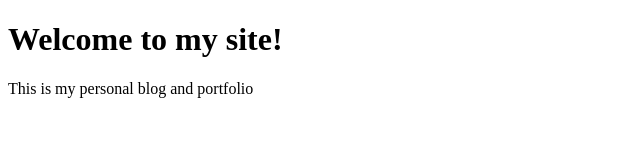
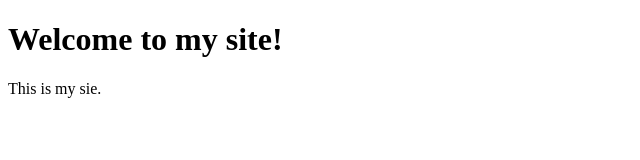
Before and after one commit to leopoldkuchta/leopoldkuchta.github.io, a plain HTML site: page index.html in a window 1280 px wide. Shown: the whole page, without its empty margins (0-640 px from the left). Drawn offline with Linux system fonts and the light colour scheme.

```diff
--- a/index.html
+++ b/index.html
@@ -5,6 +5,6 @@
   </head>
   <body>
     <h1>Welcome to my site!</h1>
-    <p>This is my personal blog and portfolio</p>
+    <p>This is my sie.</p>
   </body>
 </html>
```
